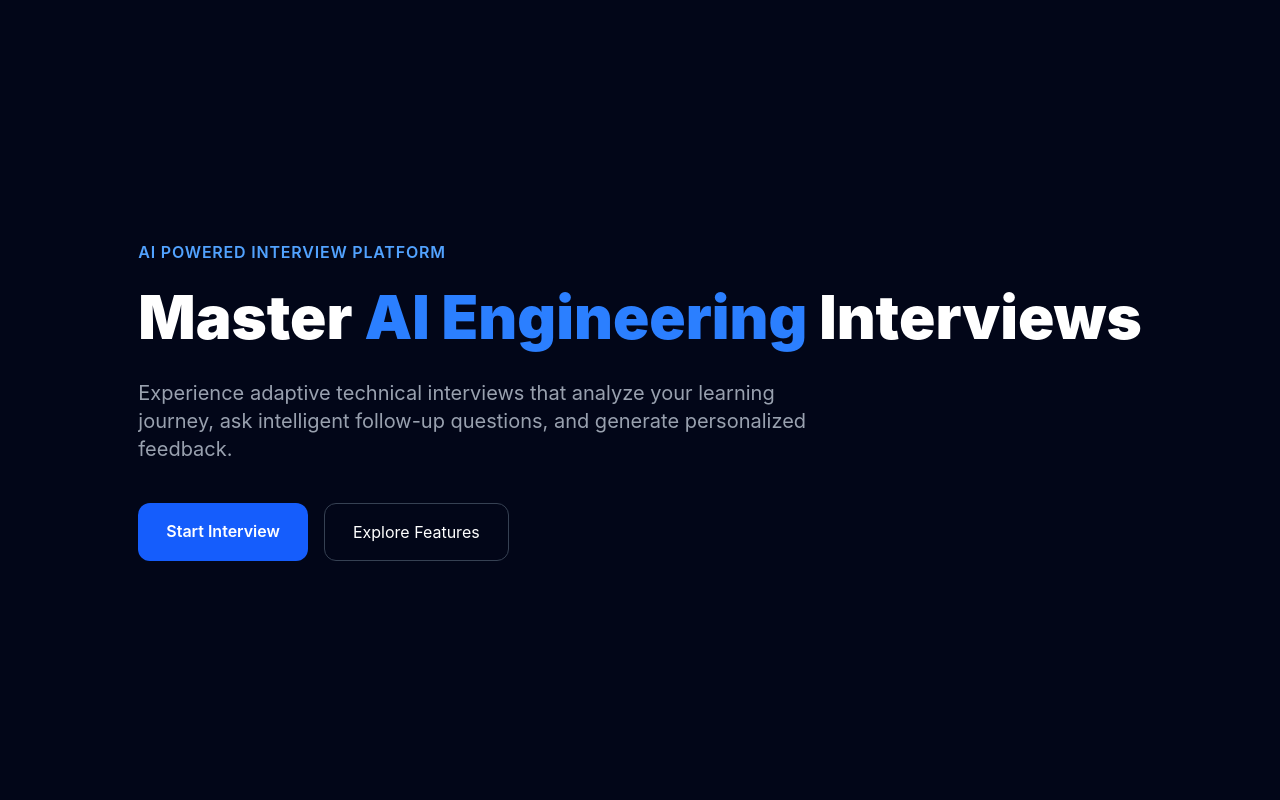
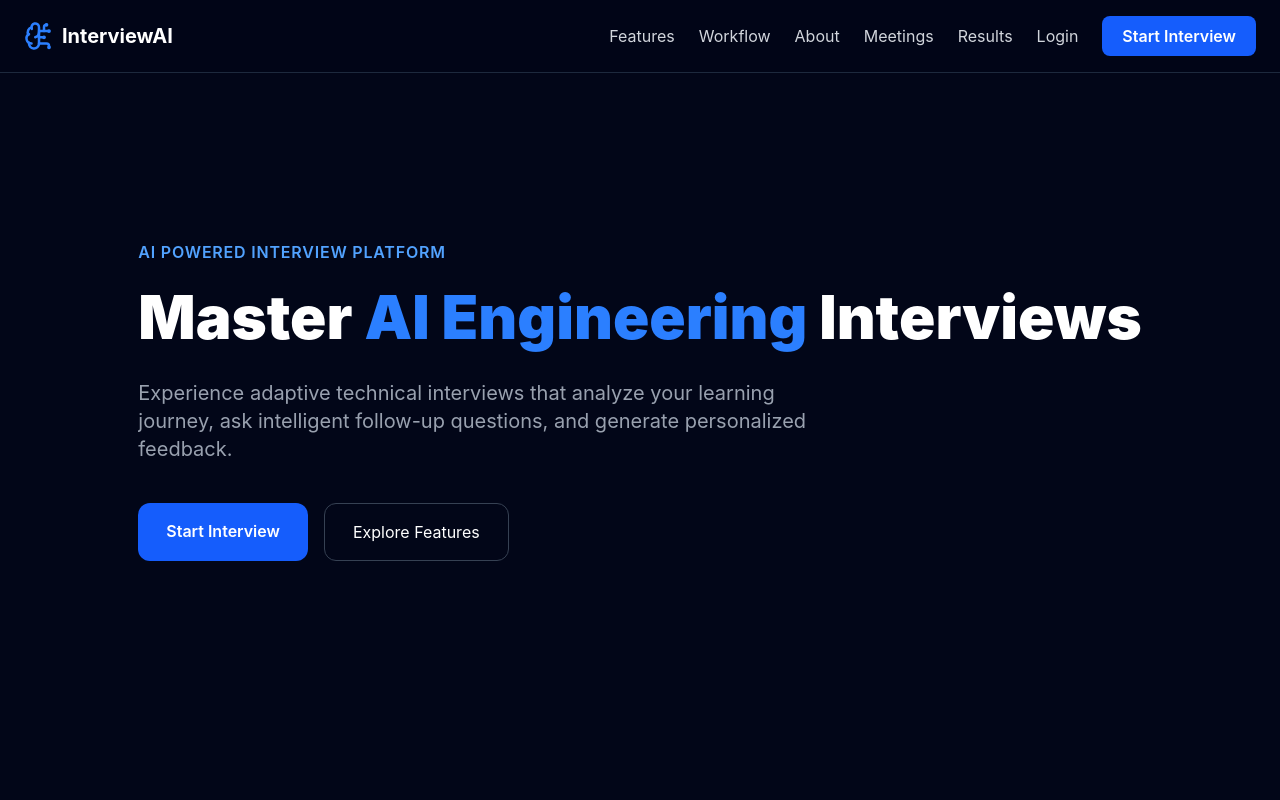
Before and after one commit to Ranjanmaiti6/interview-agent-ai, a React app in the folder frontend/: page / in a window 1280 px wide. Shown: the top 800 px of the page. Built offline with nearby package versions, Linux system fonts and the light colour scheme; the HTML template or start-up script is replaced by a standard one.

Commit message:
Fix Navbar Problem

```diff
--- a/frontend/src/components/layout/Navbar.jsx
+++ b/frontend/src/components/layout/Navbar.jsx
@@ -13,21 +13,34 @@ export default function Navbar() {
 
   return (
     <nav className="fixed top-0 left-0 w-full z-50 bg-slate-950/90 backdrop-blur border-b border-slate-800">
+
       <div className="max-w-7xl mx-auto px-6 py-4 flex items-center justify-between">
 
+        {/* ================================= */}
         {/* Logo */}
+        {/* ================================= */}
+
         <Link
           to="/"
           className="flex items-center gap-2 text-white text-xl font-bold"
         >
-          <BrainCircuit className="text-blue-500" size={30} />
+          <BrainCircuit
+            className="text-blue-500"
+            size={30}
+          />
+
           InterviewAI
         </Link>
 
+
+        {/* ================================= */}
         {/* Desktop Navigation */}
+        {/* ================================= */}
+
         <div className="hidden md:flex items-center gap-6">
 
-          {/* Landing page links */}
+          {/* Landing links */}
+
           {navLinks.map((item) => (
             <a
               key={item.name}
@@ -38,7 +51,9 @@ export default function Navbar() {
             </a>
           ))}
 
+
           {/* Meetings */}
+
           <Link
             to="/meetings"
             className="text-gray-300 hover:text-white transition"
@@ -46,7 +61,9 @@ export default function Navbar() {
             Meetings
           </Link>
 
+
           {/* Results */}
+
           <Link
             to="/report"
             className="text-gray-300 hover:text-white transition"
@@ -54,73 +71,133 @@ export default function Navbar() {
             Results
           </Link>
 
+
+          {/* ================================= */}
+          {/* Login */}
+          {/* ================================= */}
+
+          <Link
+            to="/login?role=employee"
+            className="text-gray-300 hover:text-white transition"
+          >
+            Login
+          </Link>
+
+
+          {/* ================================= */}
           {/* Start Interview */}
+          {/* ================================= */}
+
           <Link
             to="/candidate"
             className="bg-blue-600 hover:bg-blue-700 transition px-5 py-2 rounded-lg text-white font-semibold"
           >
             Start Interview
           </Link>
+
         </div>
 
+
+        {/* ================================= */}
         {/* Mobile Menu Button */}
+        {/* ================================= */}
+
         <button
           className="md:hidden text-white"
           onClick={() => setIsOpen(!isOpen)}
           aria-label="Toggle menu"
         >
-          {isOpen ? <X size={28} /> : <Menu size={28} />}
+          {isOpen ? (
+            <X size={28} />
+          ) : (
+            <Menu size={28} />
+          )}
         </button>
+
       </div>
 
+
+      {/* ================================= */}
       {/* Mobile Menu */}
+      {/* ================================= */}
+
       {isOpen && (
         <div className="md:hidden bg-slate-900 border-t border-slate-800">
 
           <div className="flex flex-col p-5 gap-5">
 
             {/* Landing links */}
+
             {navLinks.map((item) => (
               <a
                 key={item.name}
                 href={item.href}
                 className="text-gray-300 hover:text-white"
-                onClick={() => setIsOpen(false)}
+                onClick={() =>
+                  setIsOpen(false)
+                }
               >
                 {item.name}
               </a>
             ))}
 
+
             {/* Meetings */}
+
             <Link
               to="/meetings"
-              onClick={() => setIsOpen(false)}
+              onClick={() =>
+                setIsOpen(false)
+              }
               className="text-gray-300 hover:text-white"
             >
               Meetings
             </Link>
 
+
             {/* Results */}
+
             <Link
               to="/report"
-              onClick={() => setIsOpen(false)}
+              onClick={() =>
+                setIsOpen(false)
+              }
               className="text-gray-300 hover:text-white"
             >
               Results
             </Link>
 
+
+            {/* Login */}
+
+            <Link
+              to="/login?role=employee"
+              onClick={() =>
+                setIsOpen(false)
+              }
+              className="text-gray-300 hover:text-white"
+            >
+              Login
+            </Link>
+
+
             {/* Start Interview */}
+
             <Link
               to="/candidate"
-              onClick={() => setIsOpen(false)}
+              onClick={() =>
+                setIsOpen(false)
+              }
               className="bg-blue-600 hover:bg-blue-700 text-center rounded-lg py-3 text-white font-semibold"
             >
               Start Interview
             </Link>
 
           </div>
+
         </div>
       )}
+
     </nav>
   );
 }
--- a/frontend/src/pages/Landing/Landing.jsx
+++ b/frontend/src/pages/Landing/Landing.jsx
@@ -1,6 +1,7 @@
 import { useNavigate } from "react-router-dom";
 
 import Navbar from "../../components/layout/Navbar";
+
 import Hero from "../../components/landing/Hero";
 import Features from "../../components/landing/Features";
 import Workflow from "../../components/landing/Workflow";
@@ -8,6 +9,7 @@ import Capabilities from "../../components/landing/Capabilities";
 import Stats from "../../components/landing/Stats";
 import Testimonials from "../../components/landing/Testimonials";
 import CTA from "../../components/landing/CTA";
+
 import About from "../../components/about/About";
 
 export default function Landing() {
@@ -15,16 +17,31 @@ export default function Landing() {
 
   return (
     <>
+
+      {/* ========================================= */}
+      {/* Navbar */}
+      {/* ========================================= */}
+
+      <Navbar />
+
+
+      {/* ========================================= */}
+      {/* Hero */}
+      {/* ========================================= */}
+
       <Hero />
+
 
       {/* ========================================= */}
       {/* Login Portal Selection */}
       {/* ========================================= */}
 
       <section className="bg-slate-950 text-white py-16">
+
         <div className="max-w-6xl mx-auto px-6">
 
           <div className="text-center mb-10">
+
             <p className="text-blue-400 text-sm font-semibold uppercase tracking-wider">
               Choose Your Portal
             </p>
@@ -36,14 +53,20 @@ export default function Landing() {
             <p className="text-slate-400 mt-3">
               Select the portal that matches your role.
             </p>
+
           </div>
 
 
+          {/* ================================= */}
           {/* Login Cards */}
+          {/* ================================= */}
 
           <div className="grid md:grid-cols-2 gap-6 max-w-4xl mx-auto">
 
+
+            {/* ================================= */}
             {/* Employee */}
+            {/* ================================= */}
 
             <div className="bg-slate-900 border border-blue-500/20 rounded-2xl p-8">
 
@@ -73,7 +96,9 @@ export default function Landing() {
             </div>
 
 
+            {/* ================================= */}
             {/* Admin */}
+            {/* ================================= */}
 
             <div className="bg-slate-900 border border-purple-500/20 rounded-2xl p-8">
 
@@ -105,26 +130,58 @@ export default function Landing() {
           </div>
 
         </div>
+
       </section>
 
 
       {/* ========================================= */}
-      {/* Existing Landing Page */}
+      {/* About */}
       {/* ========================================= */}
 
       <About />
 
+
+      {/* ========================================= */}
+      {/* Features */}
+      {/* ========================================= */}
+
       <Features />
+
+
+      {/* ========================================= */}
+      {/* Workflow */}
+      {/* ========================================= */}
 
       <Workflow />
 
+
+      {/* ========================================= */}
+      {/* Capabilities */}
+      {/* ========================================= */}
+
       <Capabilities />
+
+
+      {/* ========================================= */}
+      {/* Stats */}
+      {/* ========================================= */}
 
       <Stats />
 
+
+      {/* ========================================= */}
+      {/* Testimonials */}
+      {/* ========================================= */}
+
       <Testimonials />
 
+
+      {/* ========================================= */}
+      {/* CTA */}
+      {/* ========================================= */}
+
       <CTA />
+
     </>
   );
 }
```
